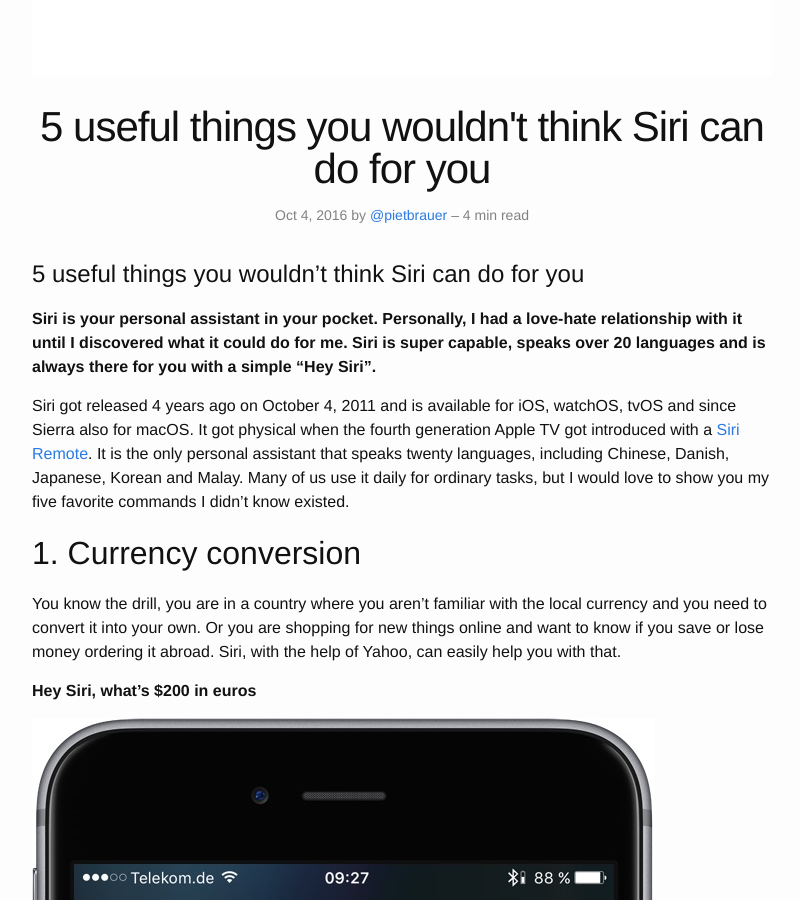
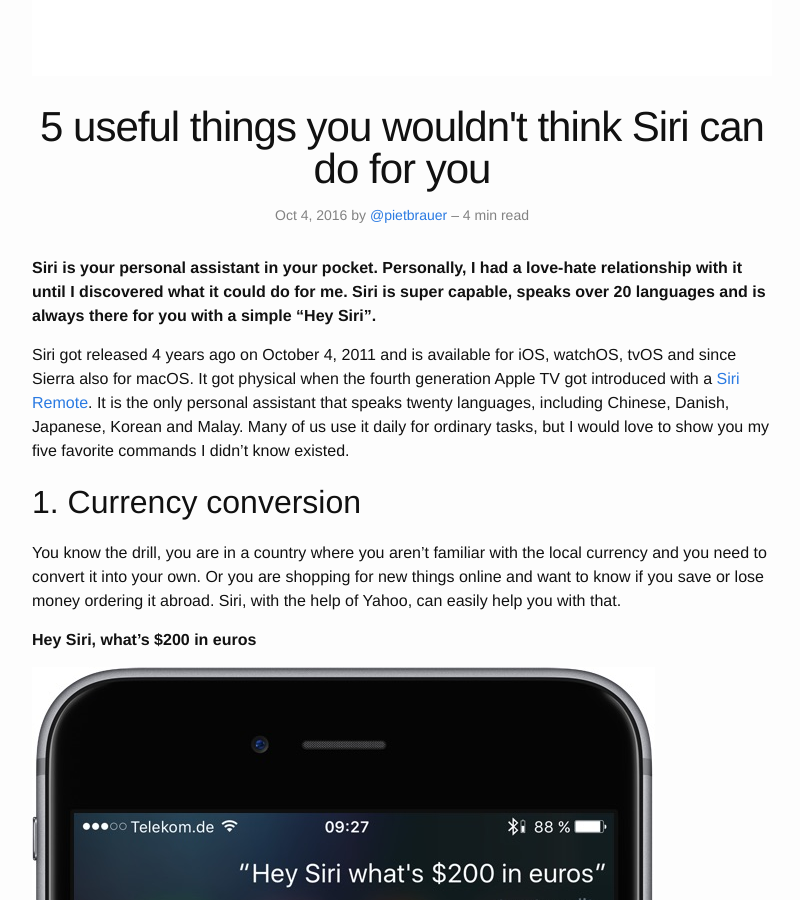
Before and after one commit to nerdishbynature/mobileonly.tools, a Jekyll site: the page built from _posts/2016-10-04-5-useful-things-you-wouldn't-think-Siri-can-do-for-you.markdown, in a window 1280 px wide and 900 px high, scrolled down 724 px. Shown: the whole window, without its empty margins (238-1038 px from the left). Built offline with Jekyll 4.4.1, drawn with Linux system fonts in a browser that asks for light colours; comment, search, counter and statistics services are not loaded.

Commit message:
Fix excerpt

```diff
--- a/_posts/2016-10-04-5-useful-things-you-wouldn't-think-Siri-can-do-for-you.markdown
+++ b/_posts/2016-10-04-5-useful-things-you-wouldn't-think-Siri-can-do-for-you.markdown
@@ -7,9 +7,9 @@
 header_image: "/img/2016-10-04-Siri-header.jpg"
 ---
 
-# 5 useful things you wouldn't think Siri can do for you
+__Siri is your personal assistant in your pocket. Personally, I had a love-hate relationship with it until I discovered what it could do for me. Siri is super capable, speaks over 20 languages and is always there for you with a simple "Hey Siri".__
 
-__Siri is your personal assistant in your pocket. Personally, I had a love-hate relationship with it until I discovered what it could do for me. Siri is super capable, speaks over 20 languages and is always there for you with a simple "Hey Siri".__
+
 
 Siri got released 4 years ago on October 4, 2011 and is available for iOS, watchOS, tvOS and since Sierra also for macOS. It got physical when the fourth generation Apple TV got introduced with a [Siri Remote](https://en.m.wikipedia.org/wiki/Siri_Remote). It is the only personal assistant that speaks twenty languages, including Chinese, Danish, Japanese, Korean and Malay. Many of us use it daily for ordinary tasks, but I would love to show you my five favorite commands I didn't know existed.
 
```
